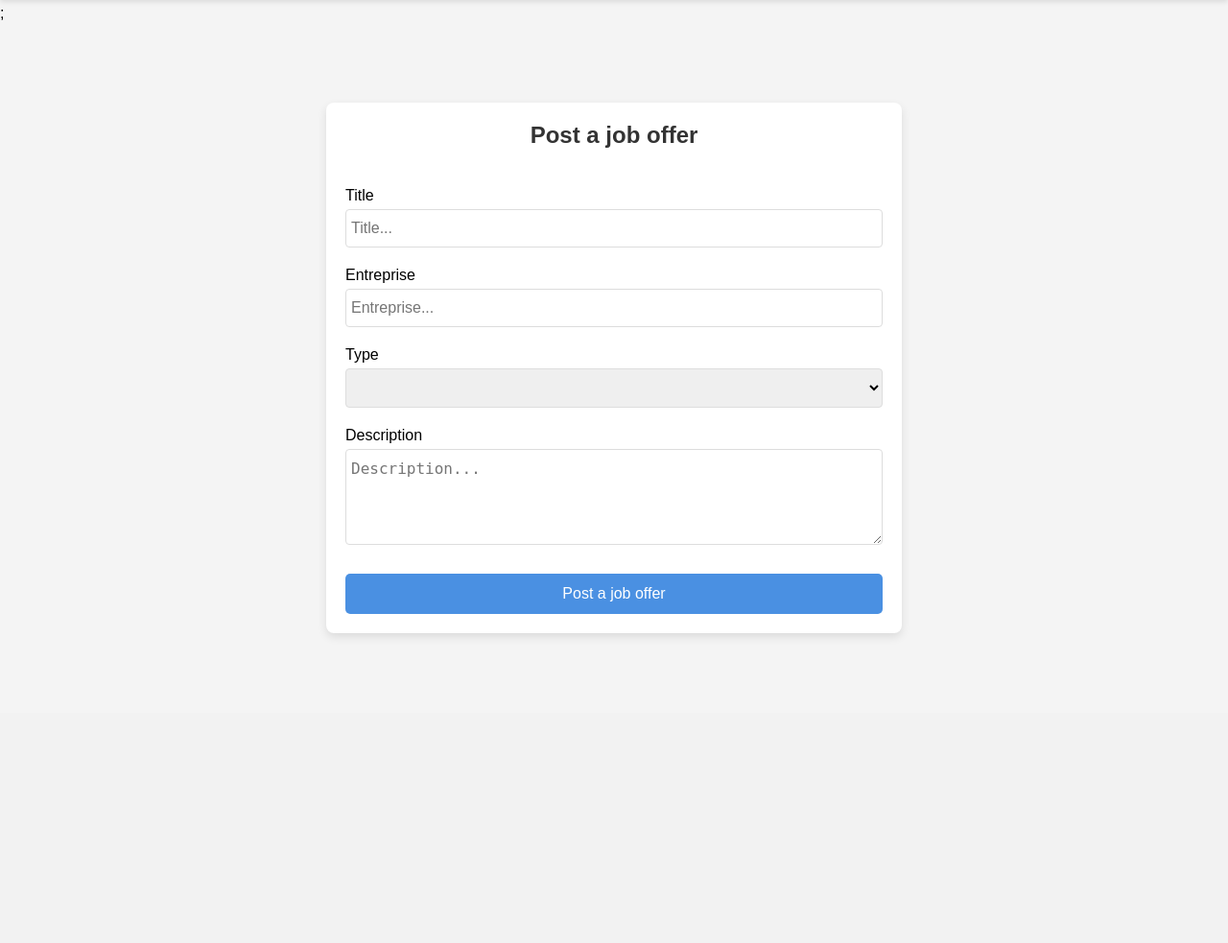
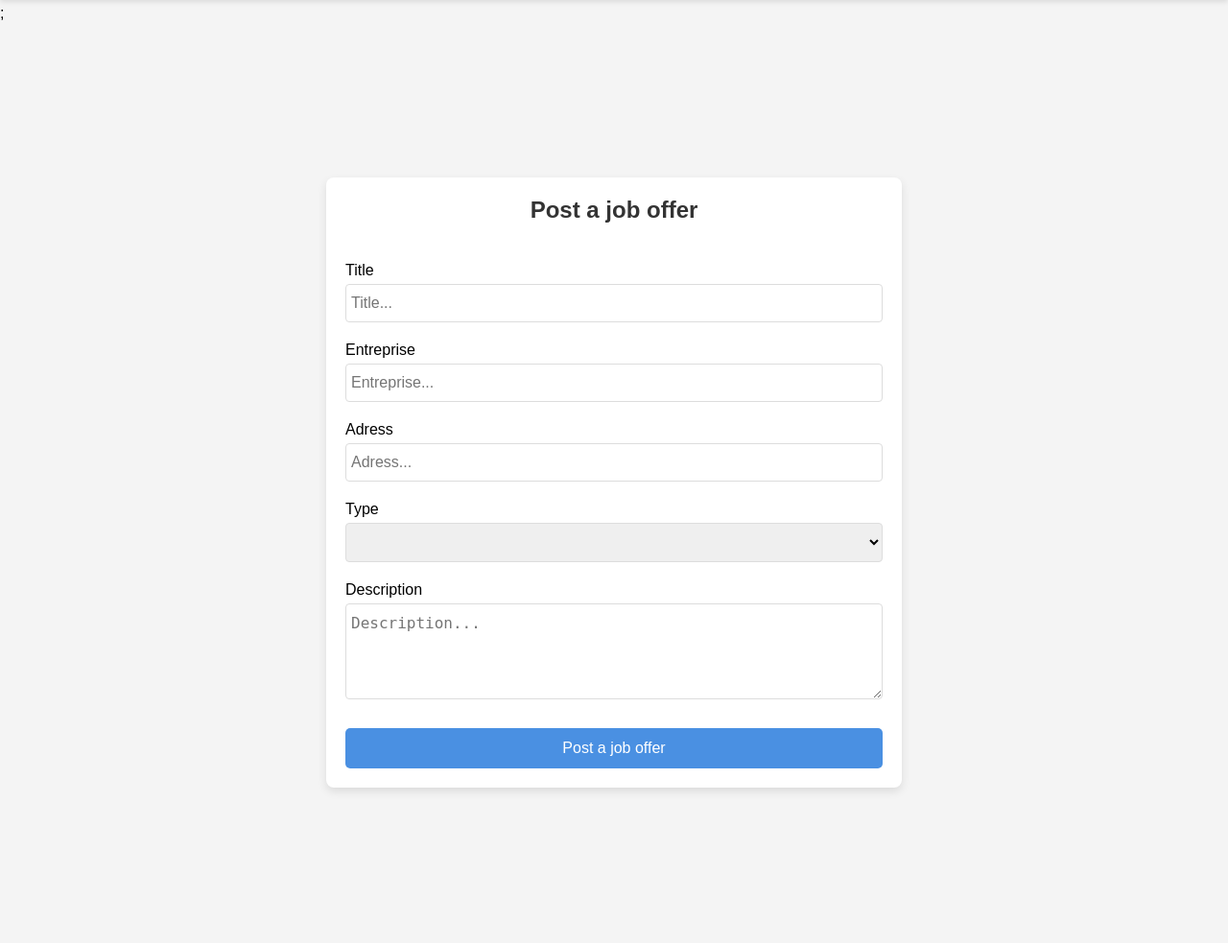
Before and after one commit to youssefamerzag/Job_Bridge, a PHP site: page /createOffer.php in a window 1280 px wide. Shown: the part 65-1048 px from the top of the page at 96% size. Before the commit the page ends 728 px from the top, so only its background shows below. Run offline with PHP 8.4, Linux system fonts and the light colour scheme; the visitor is signed in with stand-in values (Sample User, id 1).

Commit message:
add show post in profile and add address to the offer

```diff
--- a/createOffer.php
+++ b/createOffer.php
@@ -6,7 +6,7 @@ if(empty($_SESSION['user_id'])){
     header('Location: login.php');
 }
 
-if(isset($_POST['title'] , $_POST['entreprise'], $_POST['description'], $_POST['type'])){
+if(isset($_POST['title'] , $_POST['entreprise'], $_POST['description'], $_POST['type'],$_POST['address'])){
 
     $getMaxId = $db->prepare('select MAX(id) as max_id from offers');
     $getMaxId->execute();
@@ -14,14 +14,14 @@ if(isset($_POST['title'] , $_POST['entreprise'], $_POST['description'], $_POST['
 
     $nextId = ($result->max_id)? $result->max_id + 1 : 1;
 
-    $sql = $db->prepare('insert into offers values (?, ?, ?, ?, ?, ?)');
-    $sql->execute([$nextId, $_POST['title'] , $_POST['description'] , $_POST['entreprise'] , $_POST['type'] , $_SESSION['user_id']]);
+    $sql = $db->prepare('insert into offers values (?, ?, ?, ?, ?, ?, ?)');
+    $sql->execute([$nextId, $_POST['title'] , $_POST['description'] ,$_POST['address'], $_POST['entreprise'] , $_POST['type'] , $_SESSION['user_id']]);
     header('Location: index.php');
 }
 
 ?>
 
-<div style="display: flex;justify-content: center;align-items: center;  height: 90vh;">
+<div style="display: flex;justify-content: center;align-items: center;  height: 120vh;">
     <form action="createOffer.php" method="post" style="display: flex;flex-direction: column;gap: 20px; width: 100%; max-width: 600px;  padding: 20px;  background-color: #ffffff;  border-radius: 8px;  box-shadow: 0 4px 10px rgba(0, 0, 0, 0.1);">
         <p class="formTitle">Post a job offer</p>
         <div style="display: flex;flex-direction: column;gap: 5px;">
@@ -31,6 +31,10 @@ if(isset($_POST['title'] , $_POST['entreprise'], $_POST['description'], $_POST['
         <div style="display: flex;flex-direction: column;gap: 5px;">
             <p>Entreprise</p>
             <input style="padding: 10px 5px 10px 5px;  width: 100%;  border: 1px solid #ddd;  border-radius: 4px;  font-size: 16px;" type="text" name="entreprise" placeholder="Entreprise...">
+        </div>
+        <div style="display: flex;flex-direction: column;gap: 5px;">
+            <p>Adress</p>
+            <input style="padding: 10px 5px 10px 5px;  width: 100%;  border: 1px solid #ddd;  border-radius: 4px;  font-size: 16px;" type="text" name="address" placeholder="Adress...">
         </div>
         <div style="display: flex;flex-direction: column;gap: 5px;">
             <p>Type</p>
--- a/post.php
+++ b/post.php
@@ -33,7 +33,7 @@ if (isset($_POST['show'])) {
                         </div>
                         <div style="display: flex; align-items: center;gap: 10px;">
                             <img width="30" height="30" src="https://img.icons8.com/glyph-neue/64/4a90e2/address.png" alt="address" />
-                            <p style="font-size: 13px;"><?php echo $offer->entreprise ?></p>
+                            <p style="font-size: 13px;"><?php echo $offer->adresse ?></p>
                         </div>
                     </div>
                 </div>
```
Also changed, not shown: index.php (+6 -2 lines), profile.php (+9 -7 lines).
